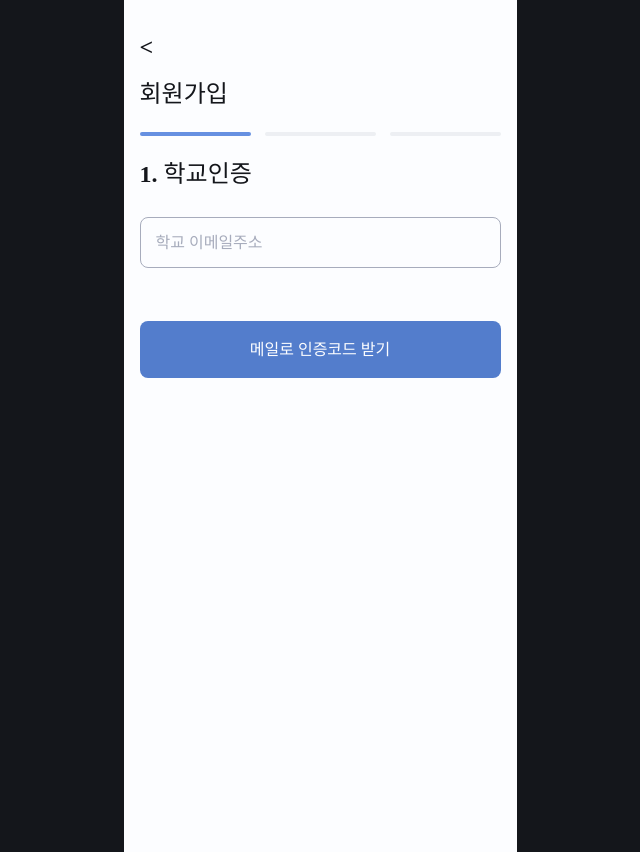
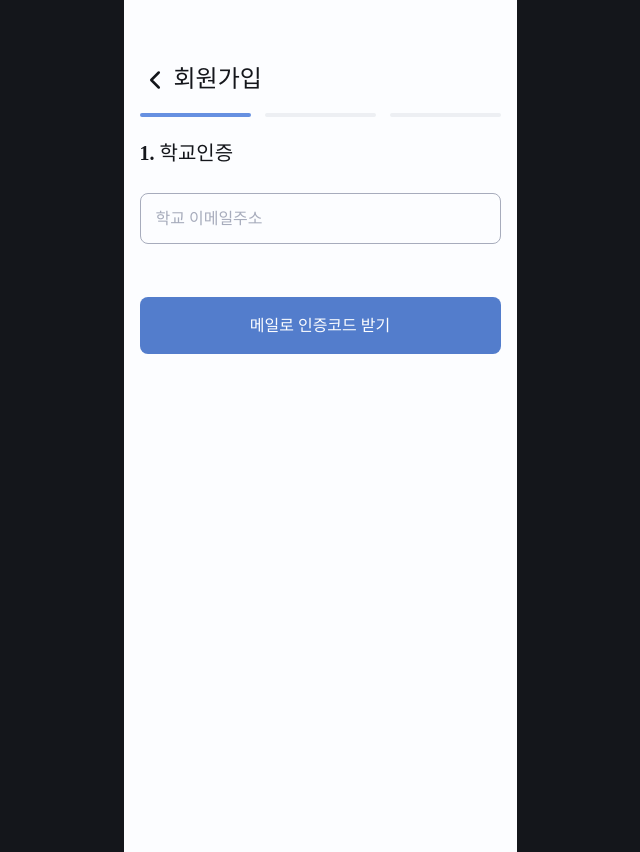
Before and after one commit to capstone-pick-it/Frontend, a React (Vite) app: page /signup in a window 1280 px wide. Shown: the whole page, without its empty margins (320-960 px from the left). Built offline with nearby package versions, Linux system fonts and the light colour scheme; a web font is replaced by a local one.

Commit message:
style: 회원가입/비밀번호 재설정단계 헤더 디자인 정리
AuthStepHeader 디자인 개선

- 뒤로가기 문자를 TopBar와 동일한 back icon으로 교체
- 아이콘과 제목 간격을 TopBar back variant 기준으로 정렬

```diff
--- a/src/assets/sass/sections/_auth.scss
+++ b/src/assets/sass/sections/_auth.scss
@@ -10,31 +10,45 @@
 
 .auth-step-header {
   position: relative;
-  padding-top: 78px;
+  margin: 0 -16px;
+  padding: 47px 16px 0;
 
   h1 {
     @include heading1;
     color: var(--black);
-    margin-bottom: 20px;
+    margin: 0;
   }
 
   h2 {
-    @include heading1;
+    @include heading2;
     color: var(--black);
-    margin-top: 22px;
+    margin: 22px 0 0;
   }
 }
 
+.auth-step-header__top {
+  position: relative;
+  display: flex;
+  align-items: center;
+  justify-content: flex-start;
+  gap: 4px;
+  height: 66px;
+}
+
 .auth-step-header__back {
-  position: absolute;
-  top: 31px;
-  left: 0;
-  width: 32px;
-  height: 32px;
+  display: flex;
+  align-items: center;
+  justify-content: center;
+  flex-shrink: 0;
+  width: 30px;
+  height: 30px;
+  padding: 0;
   background-color: transparent;
-  color: var(--black);
-  text-align: left;
-  @include heading1;
+
+  img {
+    width: 30px;
+    height: 30px;
+  }
 }
 
 .auth-step-header__bars {
--- a/src/components/Auth/AuthStepHeader.jsx
+++ b/src/components/Auth/AuthStepHeader.jsx
@@ -1,14 +1,17 @@
 import React from 'react'
+import backIcon from '../../assets/images/icon-back.svg'
 
 const AuthStepHeader = ({ title, step, stepTitle, onBack }) => {
   return (
     <header className="auth-step-header">
-      {onBack && (
-        <button className="auth-step-header__back" type="button" aria-label="뒤로가기" onClick={onBack}>
-          &lt;
-        </button>
-      )}
-      <h1>{title}</h1>
+      <div className="auth-step-header__top">
+        {onBack && (
+          <button className="auth-step-header__back" type="button" aria-label="뒤로가기" onClick={onBack}>
+            <img src={backIcon} alt="" />
+          </button>
+        )}
+        <h1>{title}</h1>
+      </div>
       <div className="auth-step-header__bars">
         {[1, 2, 3].map((item) => (
           <span
```
